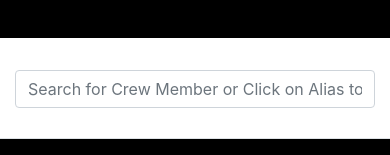
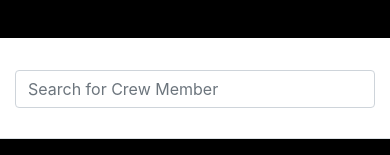
Before and after one commit to asharma1398/Money-Heist-Employee-Directory, a React (Create React App) app: page / in a window 390 px wide. Shown: the part 162-317 px from the top of the page. Built offline with nearby package versions, Linux system fonts and the light colour scheme.

Commit message:
updated table responsiveness

```diff
--- a/src/components/Header/Header.css
+++ b/src/components/Header/Header.css
@@ -4,7 +4,6 @@
     background-image: url("moneyHeist.png");
     height:200px;
     background-repeat: no-repeat;
-    background-size: auto 100%;
     background-position: center;
     background-color: black;
     width: 100%;
--- a/src/components/Header/Header.js
+++ b/src/components/Header/Header.js
@@ -5,9 +5,7 @@ function Header() {
     return (
         <>
             <div className="jumbotron jumbotron-fluid">
-                <div className="container">
 
-                </div>
             </div>
         </>
     )
--- a/src/components/Search/search.js
+++ b/src/components/Search/search.js
@@ -7,7 +7,7 @@ function Search(props) {
             <input
             class="form-control" t
             ype="text"
-            placeholder="Search for Crew Member or Click on Alias to Sort"
+            placeholder="Search for Crew Member"
             aria-label="Search"
             onChange={props.handleSearch}/>
         </div>
--- a/src/components/Table/Table.js
+++ b/src/components/Table/Table.js
@@ -4,7 +4,7 @@ import RobberData from "../RobberData/robberData"
 
 function Table(props) {
     return (
-        <table className="table table-striped table-hover">
+        <table className="table table-striped table-hover table-responsive-s">
 
             <thead className="tableHead">
                 <tr>
```
Also changed, not shown: src/components/Table/Table.css (line endings or trailing spaces).
